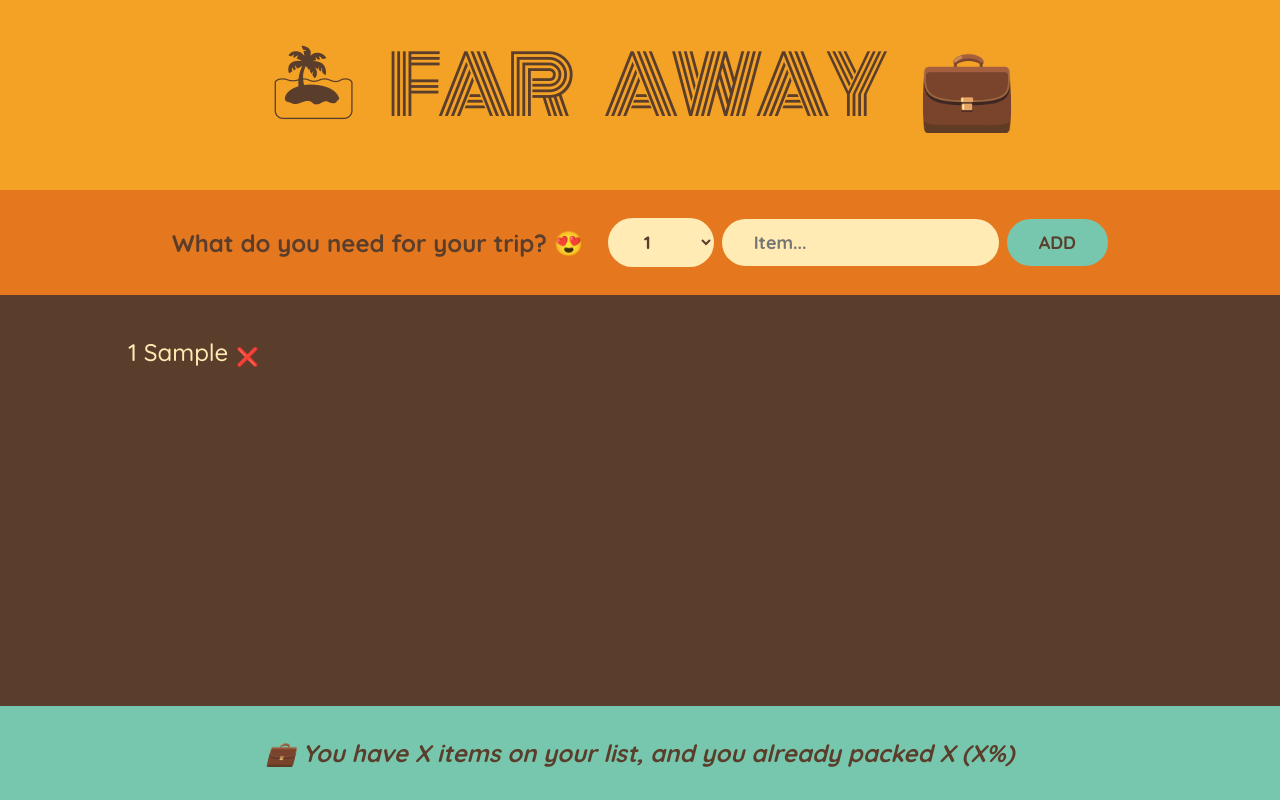
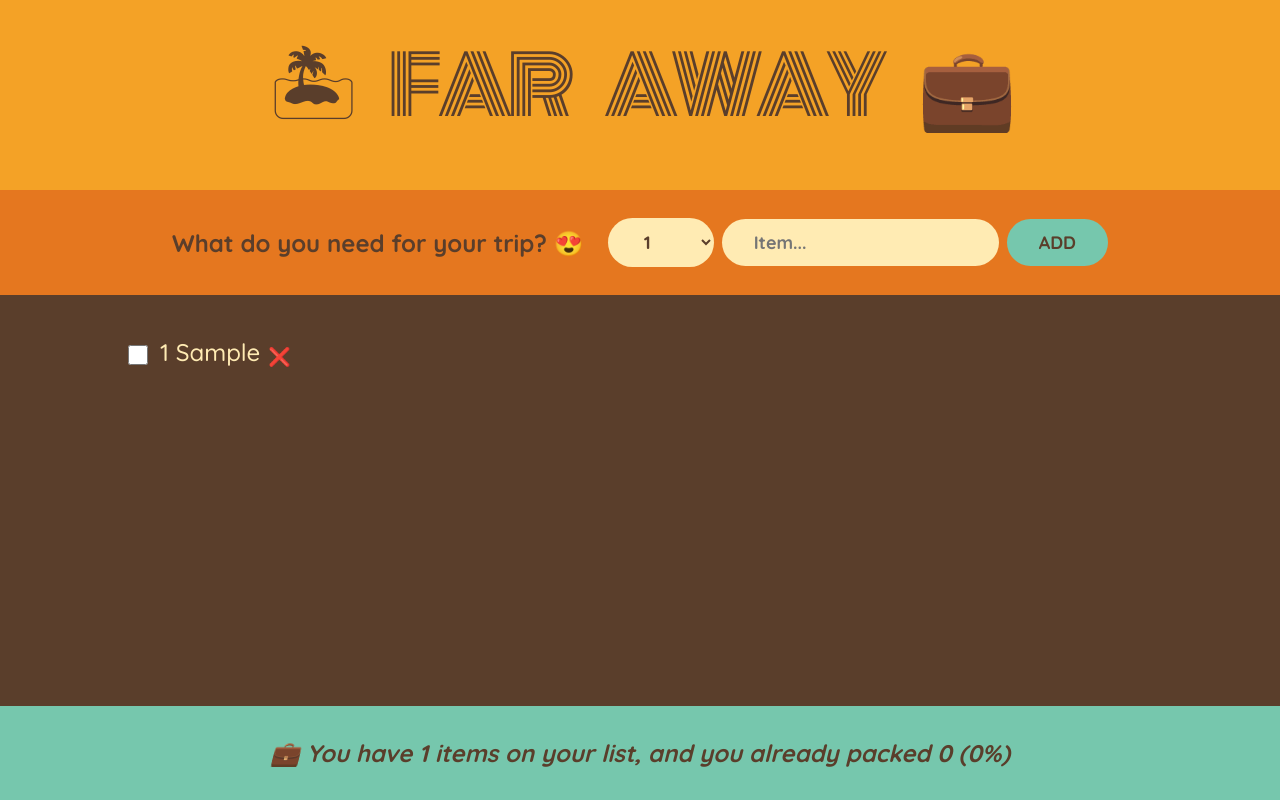
Before and after one commit to LeoPavlovski01/react-travel-list, a React (Create React App) app: page / in a window 1280 px wide. Both pictures are taken after typing "Sample" into the empty fields and a click on the button "ADD". Built offline with nearby package versions, Linux system fonts and the light colour scheme.

Commit message:
feat: add derived value for stats component

```diff
--- a/src/App.js
+++ b/src/App.js
@@ -15,12 +15,24 @@
   function handleDeleteItem(id) {
     setItems((items) => items.filter((item) => item.id !== id));
   }
+  function handleToggleItem(id) {
+    //   Need to return a new array when doing edits.
+    setItems((items) =>
+      items.map((item) =>
+        item.id === id ? { ...item, packed: !item.packed } : item,
+      ),
+    );
+  }
   return (
     <div className="app">
       <Logo />
       <Form onAddItems={handleAddItems} />
-      <PackingList items={items} onDeleteItem={handleDeleteItem} />
-      <Stats />
+      <PackingList
+        items={items}
+        onDeleteItem={handleDeleteItem}
+        onToggleItems={handleToggleItem}
+      />
+      <Stats items={items} />
     </div>
   );
 }
@@ -74,9 +86,16 @@
   );
 }
 
-function Item({ item, onDeleteItem }) {
+function Item({ item, onDeleteItem, onToggleItems }) {
   return (
     <li>
+      <input
+        type="checkbox"
+        value={item.packed}
+        onChange={() => {
+          onToggleItems(item.id);
+        }}
+      />
       <span style={item.packed ? { textDecoration: "line-through" } : {}}>
         {"  "}
         {item.quantity}
@@ -88,22 +107,45 @@
   );
 }
 
-function PackingList({ items, onDeleteItem }) {
+function PackingList({ items, onDeleteItem, onToggleItems }) {
   return (
     <div className="list">
       <ul>
         {items.map((item) => (
-          <Item key={item.id} item={item} onDeleteItem={onDeleteItem} />
+          <Item
+            key={item.id}
+            item={item}
+            onDeleteItem={onDeleteItem}
+            onToggleItems={onToggleItems}
+          />
         ))}
       </ul>
     </div>
   );
 }
 
-function Stats() {
+function Stats({ items }) {
+  if (!items.length) {
+    return (
+      <footer className="stats">
+        <em>Start adding some items to your packet list 🚀</em>
+      </footer>
+    );
+  }
+  const numItems = items.length;
+  const packedItems = items.filter((item) => item.packed).length;
+  const percentage = Math.round((packedItems / numItems) * 100);
+
   return (
     <footer className="stats">
-      <em>💼 You have X items on your list, and you already packed X (X%)</em>
+      <em>
+        <p>
+          {percentage === 100
+            ? " You are ready to go !"
+            : ` 💼 You have ${numItems} items on your list, and you already packed
+                ${packedItems} (${percentage}%)`}
+        </p>
+      </em>
     </footer>
   );
 }
```
